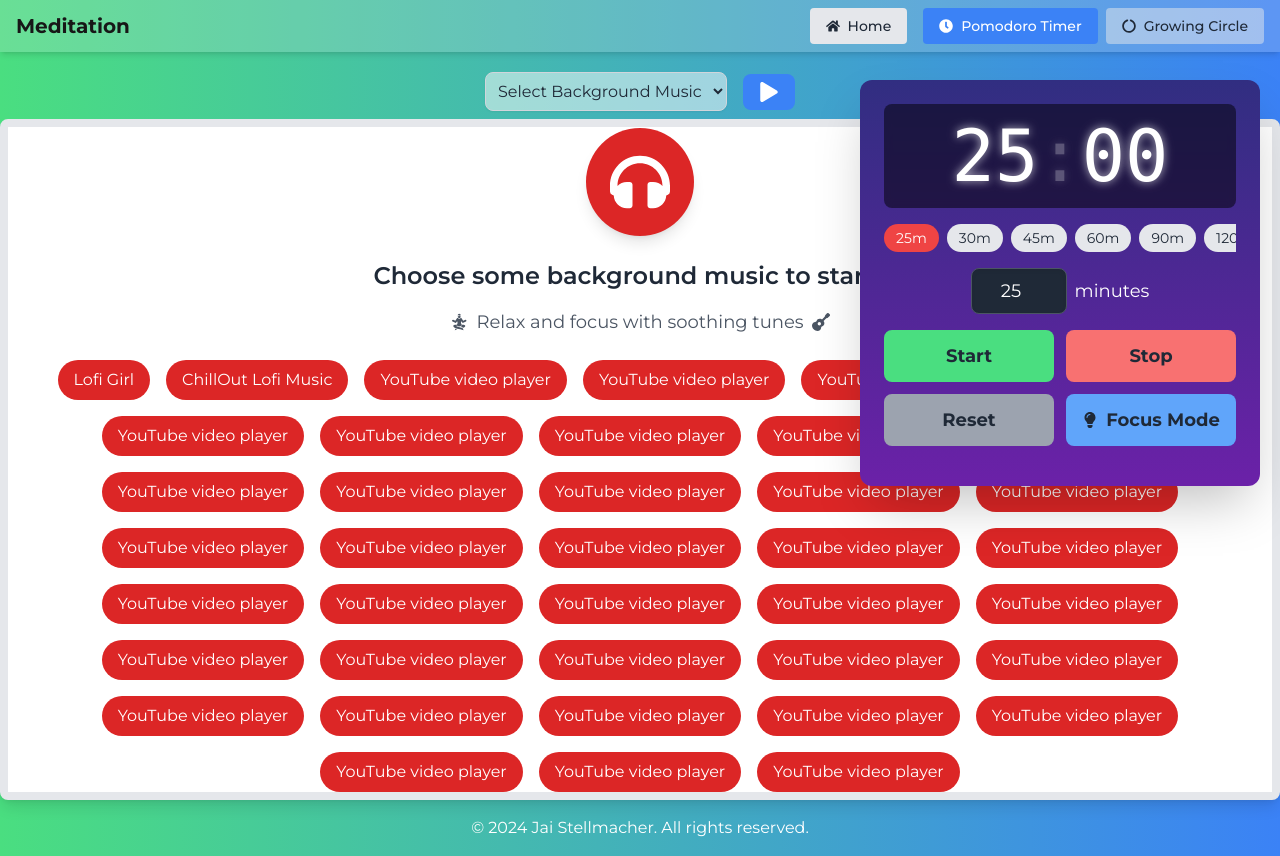
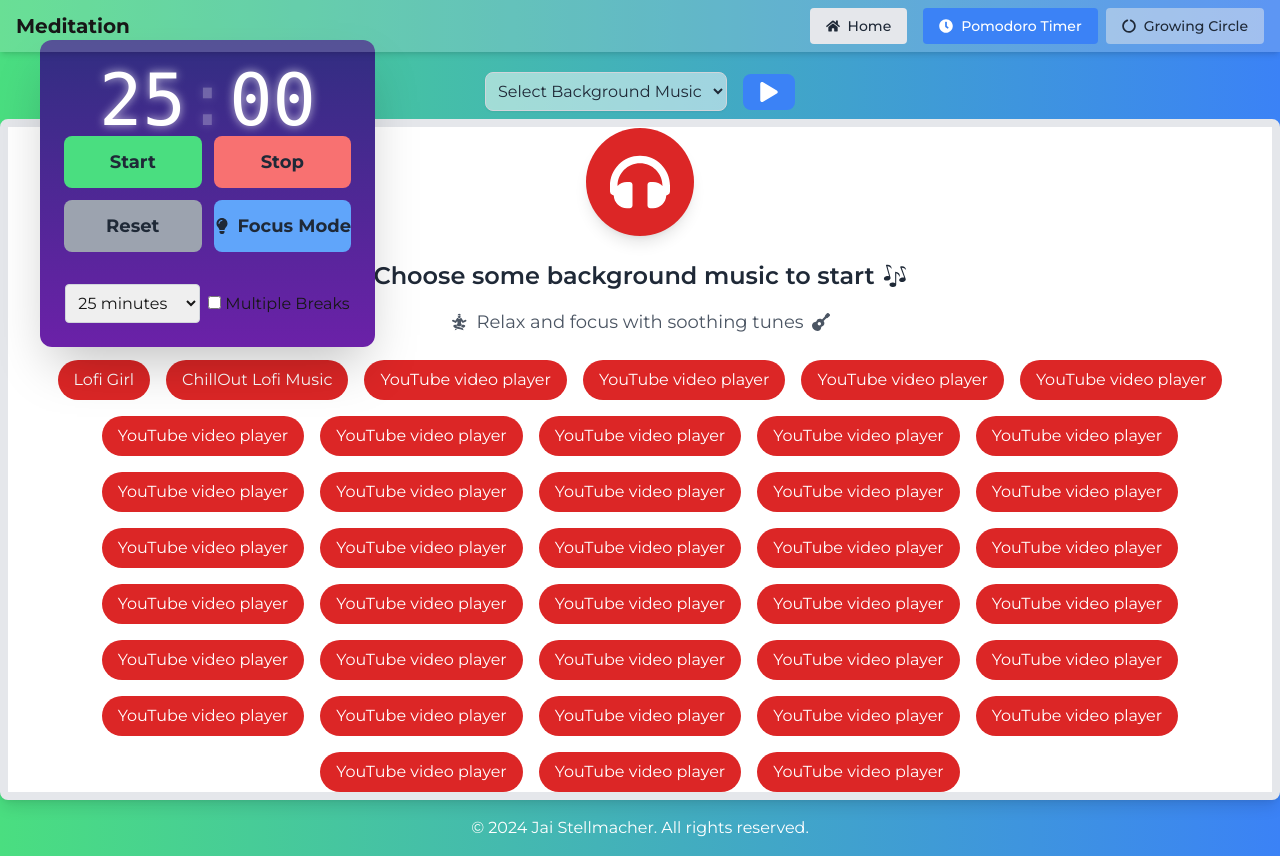
Before and after one commit to jstellmacher/portfolio_site, a Next.js app: page /meditation in a window 1280 px wide. Built offline with nearby package versions, Linux system fonts and the light colour scheme; a web font is replaced by a local one.

Commit message:
fixes nextConfig

```diff
--- a/components/PomodoroTimer.jsx
+++ b/components/PomodoroTimer.jsx
@@ -108,16 +108,34 @@ const PomodoroTimer = () => {
                 const remainingSeconds = (isBreak ? breakMinutes : minutes) * 60 - elapsedSeconds;
 
                 if (remainingSeconds <= 0) {
-                    // Handle timer completion
-                    // ...
+                    if (isBreak) {
+                        // Transition back to work session or reset
+                        setIsBreak(false);
+                        resetTimer();
+                        setShowCongrats(true);
+                        setSessionCount(prevCount => prevCount + 1);
+                        if (multipleBreaks && sessionCount % breakInterval === 0) {
+                            setIsBreak(true);
+                            setBreakMinutes(calculateBreakTime(timeInput, true));
+                        }
+                    } else {
+                        // Transition to break session
+                        setIsBreak(true);
+                        setBreakMinutes(calculateBreakTime(timeInput));
+                    }
                 } else {
-                    setMinutes(Math.floor(remainingSeconds / 60));
-                    setSeconds(remainingSeconds % 60);
+                    if (isBreak) {
+                        setBreakMinutes(Math.floor(remainingSeconds / 60));
+                        setBreakSeconds(remainingSeconds % 60);
+                    } else {
+                        setMinutes(Math.floor(remainingSeconds / 60));
+                        setSeconds(remainingSeconds % 60);
+                    }
                 }
             }, 1000);
         }
         return () => clearInterval(interval);
-    }, [isRunning, isBreak, startTime]);
+    }, [isRunning, isBreak, startTime, breakMinutes, minutes, multipleBreaks, sessionCount, timeInput]); // Add all relevant dependencies
 
     const handleStart = () => setIsRunning(true);
     const handleStop = () => setIsRunning(false);
@@ -170,10 +188,6 @@ const PomodoroTimer = () => {
         return () => window.removeEventListener('resize', checkScreenSize);
     }, []);
 
-    useEffect(() => {
-        // Your code here
-    }, [breakMinutes, minutes]); // Ensure dependencies are included
-
     return (
         <>
             {showConfetti && <Confetti />}
@@ -183,84 +197,36 @@ const PomodoroTimer = () => {
                 </div>
             )}
             <Draggable>
-                <div className="bg-gradient-to-b from-indigo-900 to-purple-800 rounded-xl shadow-2xl p-6 cursor-move fixed top-20 right-5" style={{ width: '400px', zIndex: 9999 }}>
-                    <div className="bg-black bg-opacity-50 backdrop-filter backdrop-blur-sm rounded-lg p-4 mb-4">
-                        <TimerDisplay minutes={isBreak ? breakMinutes : minutes} seconds={isBreak ? breakSeconds : seconds} isBreak={isBreak} blinkingColon={blinkingColon} />
-                    </div>
-                    {!isBreak && (
-                        <div className="mb-4">
-                            <motion.div
-                                className="flex overflow-x-auto pb-2 mb-2 scrollbar-hide"
-                                whileTap={{ cursor: "grabbing" }}
-                            >
-                                <motion.div
-                                    className="flex space-x-2"
-                                    drag="x"
-                                    dragConstraints={{ right: 0, left: -((presetTimes.length - 1) * 70) }}
-                                >
-                                    {presetTimes.map(time => (
-                                        <motion.button
-                                            key={time}
-                                            onClick={() => handleTimeChange(time)}
-                                            className={`px-3 py-1 rounded-full text-sm flex-shrink-0 ${timeInput === time ? 'bg-red-500 text-white' : 'bg-gray-200 text-gray-800'}`}
-                                            whileHover={{ scale: 1.1 }}
-                                            whileTap={{ scale: 0.9 }}
-                                        >
-                                            {time}m
-                                        </motion.button>
-                                    ))}
-                                </motion.div>
-                            </motion.div>
-                            <div className="flex justify-center items-center">
-                                <input
-                                    type="number"
-                                    min="1"
-                                    value={timeInput}
-                                    onChange={(e) => handleTimeChange(Number(e.target.value))}
-                                    className="px-4 py-2 border border-gray-600 rounded-lg text-lg bg-gray-800 text-white shadow-inner focus:outline-none focus:ring-2 focus:ring-red-500 w-24 text-center"
-                                />
-                                <span className="ml-2 text-lg text-white">minutes</span>
-                            </div>
-                        </div>
-                    )}
-                    {timeInput > 60 && !isRunning && (
-                        <div className="mb-4 text-center">
-                            <label className="text-white flex items-center justify-center">
-                                <input
-                                    type="checkbox"
-                                    checked={multipleBreaks}
-                                    onChange={handleMultipleBreaksChange}
-                                    className="mr-2"
-                                />
-                                Enable breaks every
+                <div className="bg-gradient-to-b from-indigo-900 to-purple-800 rounded-xl shadow-2xl p-6 cursor-move fixed top-10 left-10 z-50">
+                    <div className="flex flex-col items-center">
+                        <TimerDisplay minutes={minutes} seconds={seconds} isBreak={isBreak} blinkingColon={blinkingColon} />
+                        <TimerControls
+                            isRunning={isRunning}
+                            handleStart={handleStart}
+                            handleStop={handleStop}
+                            handleReset={handleReset}
+                            toggleFocusMode={toggleFocusMode}
+                            isFocusMode={isFocusMode}
+                        />
+                        <div className="mt-4">
+                            <select value={timeInput} onChange={(e) => handleTimeChange(Number(e.target.value))} className="p-2 border border-gray-300 rounded">
+                                {presetTimes.map((time) => (
+                                    <option key={time} value={time}>{time} minutes</option>
+                                ))}
+                            </select>
+                            <input type="checkbox" checked={multipleBreaks} onChange={handleMultipleBreaksChange} className="ml-2" />
+                            <label className="ml-1">Multiple Breaks</label>
+                            {multipleBreaks && (
                                 <input
                                     type="number"
                                     value={breakInterval}
                                     onChange={handleBreakIntervalChange}
-                                    className="mx-2 w-16 bg-gray-800 text-white rounded px-2 py-1"
-                                    min="15"
-                                    max="60"
+                                    className="ml-2 p-1 border border-gray-300 rounded"
+                                    min="5"
                                 />
-                                minutes
-                            </label>
-                            <p className="text-sm text-gray-300 mt-1">
-                                (Recommended for sessions longer than 60 minutes)
-                            </p>
+                            )}
                         </div>
-                    )}
-                    <TimerControls
-                        isRunning={isRunning}
-                        handleStart={handleStart}
-                        handleStop={handleStop}
-                        handleReset={handleReset}
-                        toggleFocusMode={toggleFocusMode}
-                        isFocusMode={isFocusMode}
-                    />
-                    {showCongrats && (
-                        <div className="text-lg font-bold text-green-300 text-center">
-                            Congratulations! {isBreak ? "Back to work!" : "Break Time!"}
-                        </div>
-                    )}
+                    </div>
                 </div>
             </Draggable>
         </>
--- a/components/ProjectsSection.jsx
+++ b/components/ProjectsSection.jsx
@@ -127,10 +127,12 @@ const ProjectsSection = () => {
                         const iconName = tool.toLowerCase().replace('.', '').replace(' ', '');
                         return (
                           <div key={index} className="relative group">
-                            <img
+                            <Image
                               src={`https://skillicons.dev/icons?i=${iconName}`}
                               alt={tool}
-                              className="w-8 h-8 cursor-pointer"
+                              width={32} // adjust width as needed
+                              height={32} // adjust height as needed
+                              className="cursor-pointer"
                               onClick={() => setSelectedTool(selectedTool === tool ? null : tool)}
                             />
                             <span className="absolute bottom-full left-1/2 transform -translate-x-1/2 bg-gray-800 text-white text-xs rounded py-1 px-2 opacity-0 group-hover:opacity-100 transition-opacity duration-300">
--- a/next.config.mjs
+++ b/next.config.mjs
@@ -6,7 +6,12 @@ const nextConfig = {
         protocol: 'https',
         hostname: 'picsum.photos',
       },
+      {
+        protocol: 'https',
+        hostname: 'skillicons.dev',
+      },
     ],
+    dangerouslyAllowSVG: true, // Add this line to allow SVG images
   },
   eslint: {
     ignoreDuringBuilds: true,
```
